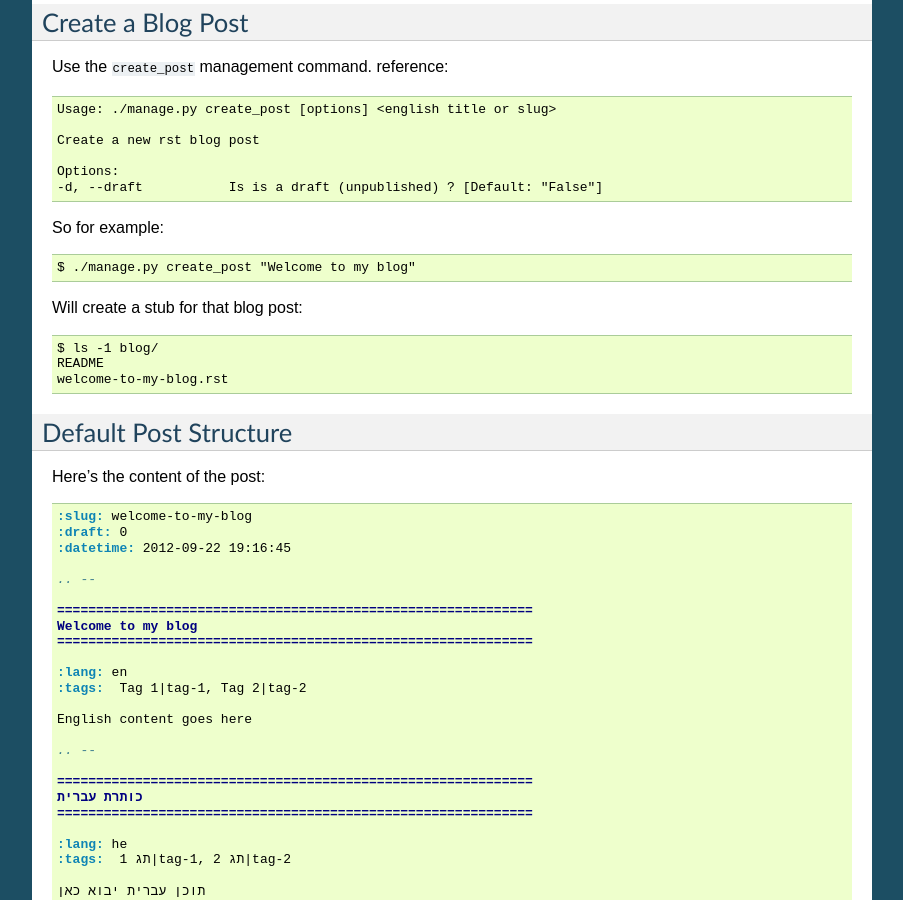
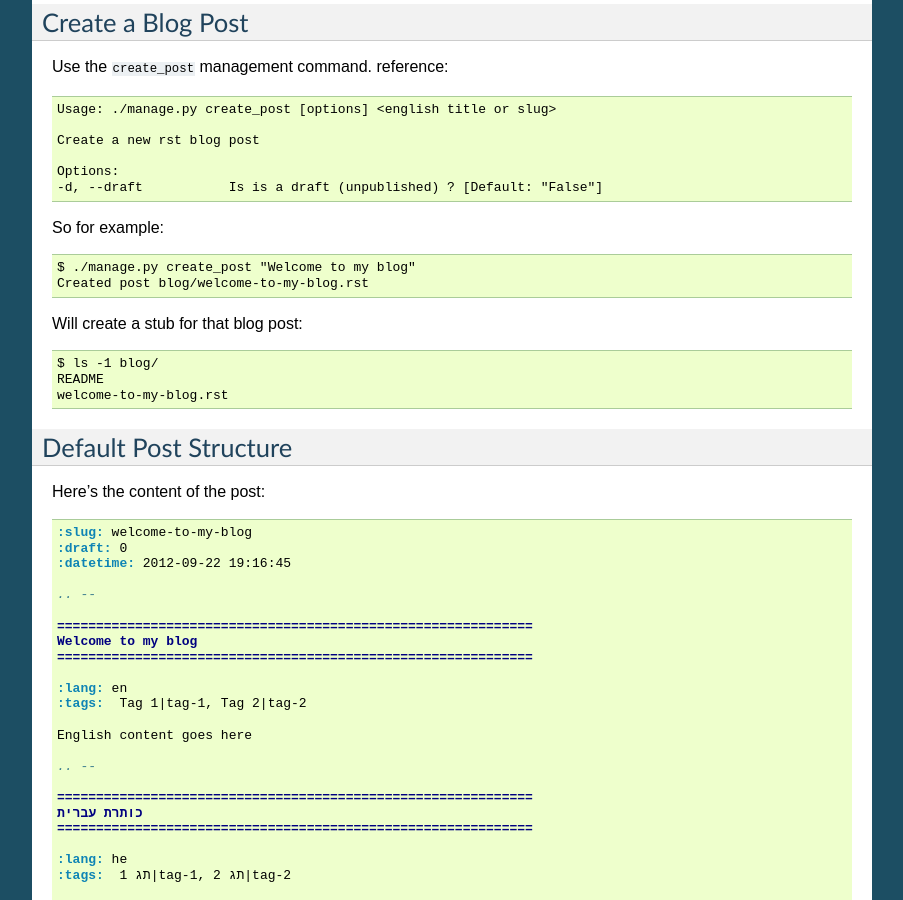
Before and after one commit to MeirKriheli/statirator, a Sphinx documentation site: the page built from docs/quickstart.rst, in a window 1280 px wide and 900 px high, scrolled down 1457 px. Shown: the whole window, without its empty margins (198-1101 px from the left). Built offline with Sphinx 7.4.7, drawn with Linux system fonts in a browser that asks for light colours.

Commit message:
Show output of create_post command

```diff
--- a/docs/quickstart.rst
+++ b/docs/quickstart.rst
@@ -108,6 +108,7 @@ Use the ``create_post`` management command. reference::
 So for example::
 
     $ ./manage.py create_post "Welcome to my blog"
+    Created post blog/welcome-to-my-blog.rst
 
 Will create a stub for that blog post:
 
```
